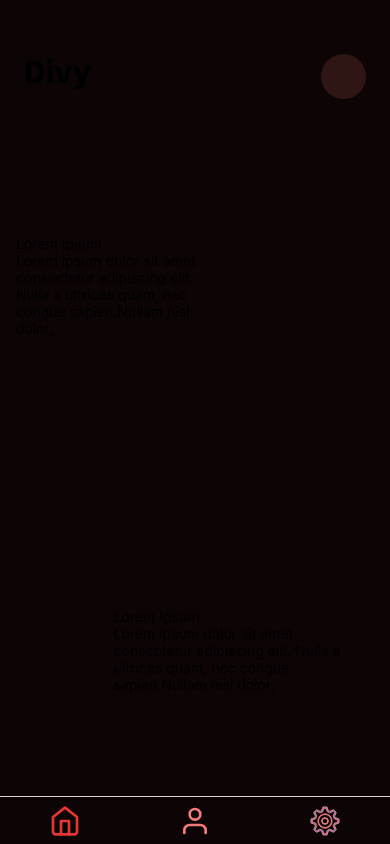
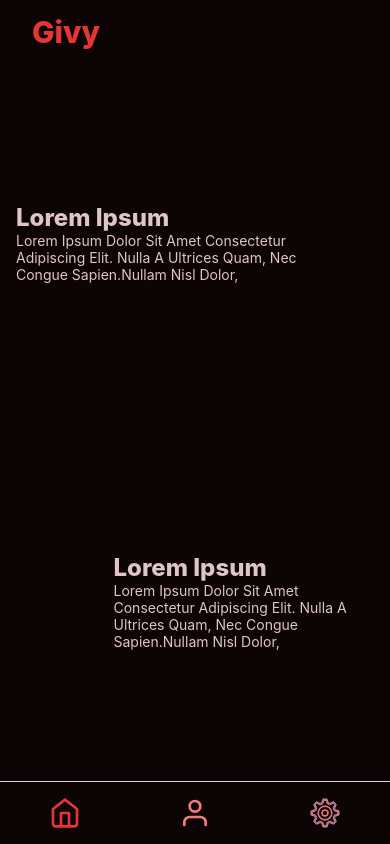
Before and after one commit to giorgosph/givy-frontend, a React Native app: screen /Settings in a window 390 px wide. Built offline with nearby package versions, Linux system fonts and the light colour scheme.

Commit message:
fix styling issues

```diff
--- a/App.js
+++ b/App.js
@@ -1,16 +1,22 @@
 import React from "react";
 import { SafeAreaProvider } from "react-native-safe-area-context";
-import { StyleSheet, SafeAreaView } from "react-native";
+import { StyleSheet, SafeAreaView, StatusBar } from "react-native";
 
 import store from "./redux/store";
 import { Provider } from "react-redux";
 
+import AuthContextProvider from "./context/store";
 import NavigationHandler from "./components/NavigationHandler";
-import AuthContextProvider from "./context/store";
+
+import { BACKGROUND_COLOR } from "./utils/styles/colors";
 
 export default function App() {
   return (
     <SafeAreaProvider>
+      <StatusBar
+        animated={true}
+        backgroundColor={BACKGROUND_COLOR}
+      />
       <Provider store={store}>
         <AuthContextProvider>
           <SafeAreaView style={styles.AdroidSafeArea}>
--- a/components/NavigationHandler.js
+++ b/components/NavigationHandler.js
@@ -4,8 +4,8 @@ import { NavigationContainer } from "@react-navigation/native";
 import { createBottomTabNavigator } from "@react-navigation/bottom-tabs";
 
 import useNavigator from "../hooks/useNavigator";
-import { ACTIVE_ICON_COLOR, BACKGROUND_COLOR, INACTIVE_ICON_COLOR, NAV_BG_COLOR } from "../utils/styles/colors";
-import { PIXELS } from "../utils/styles/dimensions";
+import { ACTIVE_ICON_COLOR, BACKGROUND_COLOR, INACTIVE_ICON_COLOR } from "../utils/styles/colors";
+import { NAV_HEIGHT } from "../utils/styles/dimensions";
 
 const Tab = createBottomTabNavigator();
 
@@ -24,9 +24,11 @@ const NavigationHandler = () => {
           headerShown: false,
           tabBarShowLabel: false,
           tabBarStyle: {
-            width: "100%",
-            height: PIXELS * 3,
+            width: "100vw",
+            height: NAV_HEIGHT,
             backgroundColor: BACKGROUND_COLOR,
+            borderBlockColor: BACKGROUND_COLOR,
+            shadowColor: '#fff',
           },
           tabBarActiveTintColor: ACTIVE_ICON_COLOR,
           tabBarInactiveTintColor: INACTIVE_ICON_COLOR,
--- a/components/general/Header.js
+++ b/components/general/Header.js
@@ -1,13 +1,13 @@
 import React from "react";
 import { View, Text, StyleSheet } from "react-native";
-import { ACTIVE_ICON, BACKGROUND_COLOR } from "../../utils/styles/colors";
-import { PIXELS } from "../../utils/styles/dimensions";
+
+import { ACTIVE_ICON_COLOR, BACKGROUND_COLOR } from "../../utils/styles/colors";
+import { HEADER_HEIGHT, HEADER_PADDING_TOP, PIXELS } from "../../utils/styles/dimensions";
 
 const Header = () => {
   return (
     <View style={styles.container}>
-      <Text style={styles.comfyTitle}>Divy</Text>
-      <View style={styles.avatar}></View>
+      <Text style={styles.title}>Givy</Text>
     </View>
   );
 };
@@ -15,9 +15,9 @@ const Header = () => {
 const styles = StyleSheet.create({
   container: {
     width: '100%',
-    height: PIXELS * 6.5,
-    paddingTop: PIXELS * 2.5,
-    paddingHorizontal: PIXELS * 1.5,
+    height: HEADER_HEIGHT,
+    paddingHorizontal: PIXELS * 2,
+    margin: 0,
     display: 'flex',
     flexDirection: 'row',
     justifyContent:'space-between',
@@ -25,34 +25,10 @@ const styles = StyleSheet.create({
     backgroundColor: BACKGROUND_COLOR,
     zIndex: 5,
   },
-  comfyTitle: {
-    color: ACTIVE_ICON,
+  title: {
+    color: ACTIVE_ICON_COLOR,
     fontSize: 30,
     fontWeight: '800',
-  },
-  avatar: {
-    width: 45,
-    height: 45,
-    backgroundColor: '#301515',
-    borderRadius: 9999,
-    position: 'relative',
-    top: PIXELS / 4,
-  },
-  comfyIcons: {
-    width: 32,
-    height: 32,
-    left: 328,
-    top: 22,
-    position: 'absolute',
-    flexDirection: 'row',
-    justifyContent: 'space-between',
-    alignItems: 'center',
-  },
-  comfyIcon: {
-    width: 28.04,
-    height: 28.04,
-    borderRadius: 14.02,
-    backgroundColor: '#F27B7B',
   },
 });
 
--- a/components/general/MainContainer.js
+++ b/components/general/MainContainer.js
@@ -1,6 +1,7 @@
 import React from "react";
 import { View, StyleSheet } from "react-native";
-import { HEIGHT, PIXELS, WIDTH } from "../../utils/styles/dimensions";
+
+import { HEIGHT, MAIN_HEIGHT, MAIN_MARGIN_TOP, PIXELS, WIDTH } from "../../utils/styles/dimensions";
 import { BACKGROUND_COLOR } from "../../utils/styles/colors";
 
 const MainContainer = ({ children }) => {
@@ -14,12 +15,14 @@ const MainContainer = ({ children }) => {
 const styles = StyleSheet.create({
   container: {
     width: WIDTH,
-    height: HEIGHT - PIXELS * 7.25,
+    height: MAIN_HEIGHT,
     paddingHorizontal: PIXELS,
     backgroundColor: BACKGROUND_COLOR,
     display: 'flex',
     flexDirection: 'column',
-    overflow: 'auto',
+    overflowX: 'auto',
+    overflowY: 'hidden',
+    position: 'relative',
     zIndex: 1,
   },
 });
--- a/package.json
+++ b/package.json
@@ -21,6 +21,7 @@
     "react-hook-form": "^7.47.0",
     "react-native": "0.72.6",
     "react-native-safe-area-context": "^4.7.4",
+    "react-native-status-bar-height": "^2.6.0",
     "react-native-svg": "^13.14.0",
     "react-redux": "^8.1.3"
   },
--- a/screens/Home/HomeScreen.js
+++ b/screens/Home/HomeScreen.js
@@ -5,6 +5,7 @@ import Header from "../../components/general/Header"
 import MainContainer from "../../components/general/MainContainer"
 
 import { WIDTH } from "../../utils/styles/dimensions";
+import { HEADER_COLOR } from "../../utils/styles/colors";
 
 const HomeScreen = () => {
   return (
@@ -12,12 +13,12 @@ const HomeScreen = () => {
     <Header />
     < MainContainer>
       <View style={styles.contentLeftWrap} >
-        <Text>Lorem Ipsum</Text>
-        <Text>Lorem ipsum dolor sit amet consectetur adipiscing elit. Nulla a ultrices quam, nec congue sapien.Nullam nisl dolor,</Text>
+        <Text style={styles.title} >Lorem Ipsum</Text>
+        <Text style={styles.paragraph} >Lorem ipsum dolor sit amet consectetur adipiscing elit. Nulla a ultrices quam, nec congue sapien.Nullam nisl dolor,</Text>
       </View>
       <View style={styles.contentRightWrap} >
-        <Text>Lorem Ipsum</Text>
-        <Text>Lorem ipsum dolor sit amet consectetur adipiscing elit. Nulla a ultrices quam, nec congue sapien.Nullam nisl dolor,</Text>
+        <Text style={styles.title} >Lorem Ipsum</Text>
+        <Text style={styles.paragraph} >Lorem ipsum dolor sit amet consectetur adipiscing elit. Nulla a ultrices quam, nec congue sapien.Nullam nisl dolor,</Text>
       </View>
     </MainContainer>
    </>
@@ -26,7 +27,7 @@ const HomeScreen = () => {
 
 const styles = StyleSheet.create({
   contentLeftWrap: {
-    width: WIDTH / 2,
+    width: WIDTH * 3/4,
     height: '50%',
     flex: 1,
     flexDirection: 'column',
@@ -41,6 +42,20 @@ const styles = StyleSheet.create({
     justifyContent: 'center',
     overflow: 'hidden',
   },
+  title: {
+    fontSize: 24,
+    // fontFamily: 'Inter',
+    fontWeight: '800',
+    color: HEADER_COLOR,
+    textTransform: 'capitalize',
+  },
+  paragraph: {
+    fontSize: 14,
+    // fontFamily: 'Inter',
+    fontWeight: '400',
+    color: HEADER_COLOR,
+    textTransform: 'capitalize',
+  }
 });
 
 export default HomeScreen;
--- /dev/null
+++ b/utils/device.js
@@ -0,0 +1 @@
+export const isAndroid = Platform.OS === 'android';
--- a/utils/styles/colors.js
+++ b/utils/styles/colors.js
@@ -3,6 +3,7 @@ export const BACKGROUND_COLOR = '#0D0505';
 export const ACTIVE_ICON_COLOR = '#E63535';
 export const INACTIVE_ICON_COLOR = '#F27B7B';
 
+export const HEADER_COLOR = '#E0C5C5';
+export const TEXT_COLOR = '#F2E4E4';
+
 export const TEXT_TITLE = '#E0C5C5';
-export const SHOP_TITLE_COLOR = '#FAEBEB';
-export const SHOP_CATEGORY_COLOR = '#B38F8F';
--- a/utils/styles/dimensions.js
+++ b/utils/styles/dimensions.js
@@ -1,6 +1,10 @@
 import { Dimensions } from 'react-native';
 
-export const WIDTH = Math.round(Dimensions.get('window').width);
-export const HEIGHT = Math.round(Dimensions.get('window').height);
+export const WIDTH = Dimensions.get('window').width;
+export const HEIGHT = Dimensions.get('window').height;
 
 export const PIXELS = 16;
+
+export const NAV_HEIGHT = HEIGHT * 1.5/20;
+export const HEADER_HEIGHT = HEIGHT * 1.5/20;
+export const MAIN_HEIGHT = HEIGHT * 17/20;
```
Also changed, not shown: 1 other file (tests, documents, lock files or other folders).
